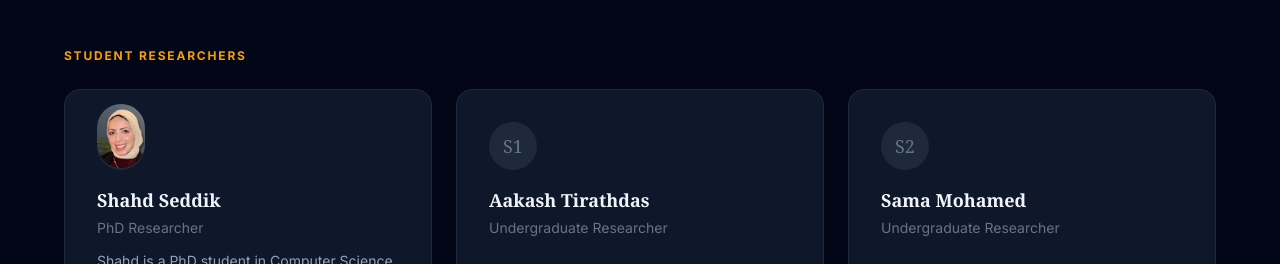
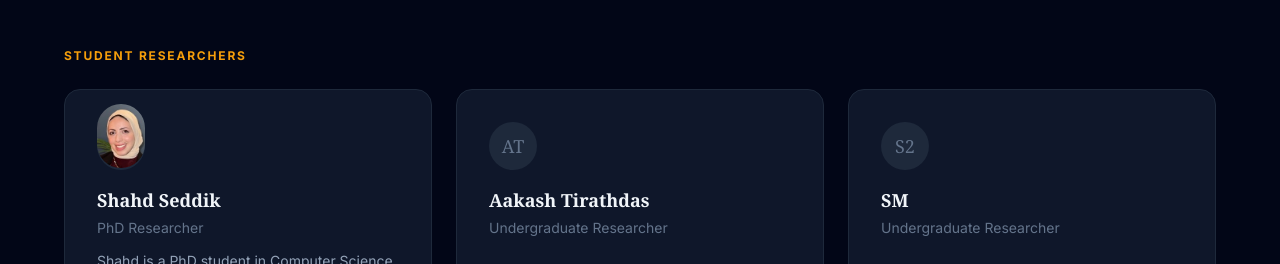
Before and after one commit to FARD-Lab/codefaithbench-site, a plain HTML site: page team.html in a window 1280 px wide. Shown: the part 880-1144 px from the top of the page. Drawn offline with nearby package versions, Linux system fonts and the light colour scheme.

Commit message:
Update team member identifiers in team.html
Co-authored-by: Copilot <copilot@github.com>

```diff
--- a/team.html
+++ b/team.html
@@ -94,7 +94,7 @@
 
       <div class="card">
         <div class="w-12 h-12 rounded-full bg-slate-800 mb-4 flex items-center justify-center">
-          <span class="font-serif text-lg text-slate-500">S1</span>
+          <span class="font-serif text-lg text-slate-500">AT</span>
         </div>
         <h3 class="font-serif text-lg font-bold text-slate-100 mb-1">Aakash Tirathdas</h3>
         <p class="text-slate-500 text-sm mb-3">Undergraduate Researcher</p>
@@ -105,7 +105,7 @@
         <div class="w-12 h-12 rounded-full bg-slate-800 mb-4 flex items-center justify-center">
           <span class="font-serif text-lg text-slate-500">S2</span>
         </div>
-        <h3 class="font-serif text-lg font-bold text-slate-100 mb-1">Sama Mohamed</h3>
+        <h3 class="font-serif text-lg font-bold text-slate-100 mb-1">SM</h3>
         <p class="text-slate-500 text-sm mb-3">Undergraduate Researcher</p>
         <!-- <p class="text-slate-400 text-sm leading-relaxed">[Short bio or area of focus.]</p> -->
       </div>
```
